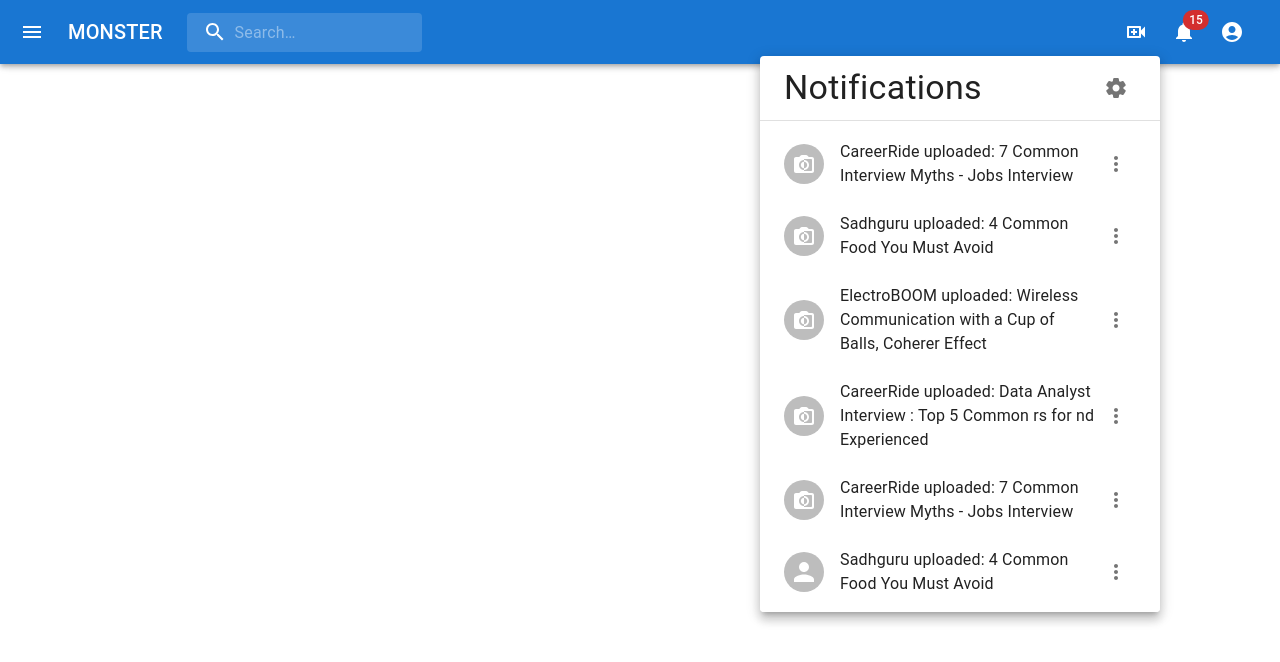
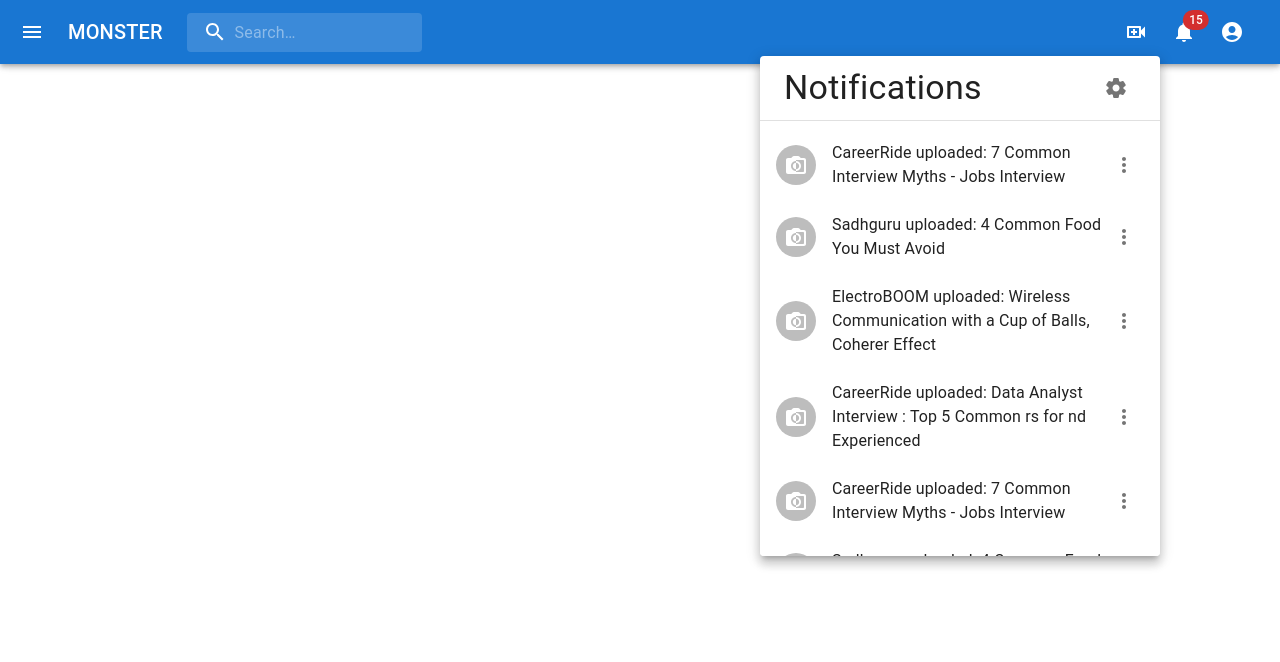
Before and after one commit to siddarthinme1/Monster, a React (Create React App) app: page / in a window 1280 px wide. Both pictures are taken after a click on the button "15". Shown: the top 662 px of the page. Built offline with nearby package versions, Linux system fonts and the light colour scheme.

Commit message:
added notification bar update

```diff
--- a/src/Components/Notification.jsx
+++ b/src/Components/Notification.jsx
@@ -27,18 +27,15 @@
   position: "relative",
   width: "400px",
   height: "500px",
-  marginTop: "56px",
-  padding: "8px",
 }));
 
 const NotificationHeader = styled("div")(({ theme }) => ({
-  position: "fixed",
-  width: "400px",
   backgroundColor: "#fff",
   zIndex: 1000,
   borderRadius: "10px",
   padding: "0px",
   margin: "0px",
+  width: "auto",
 }));
 
 function Notification() {
@@ -69,8 +66,9 @@
         open={isProfileOpen}
         onClose={handleNotificationClose}
       >
+        <NotificationWrapper>
           <NotificationHeader>
-          <Toolbar sx={{ borderRadius: "0 0 10px 10px" }}>
+            <Toolbar>
               <Typography variant="h4">Notifications</Typography>
               <Box sx={{ flexGrow: 1 }} />
               <IconButton>
@@ -80,7 +78,6 @@
             <Divider />
           </NotificationHeader>
 
-        <NotificationWrapper>
           <List>
             {notifications.map((notification) => (
               <ListItemButton key={notification.id}>
```
Also changed, not shown: 7 other files (tests, documents, lock files or other folders). Lines whose indentation alone changed are shown as unchanged.
